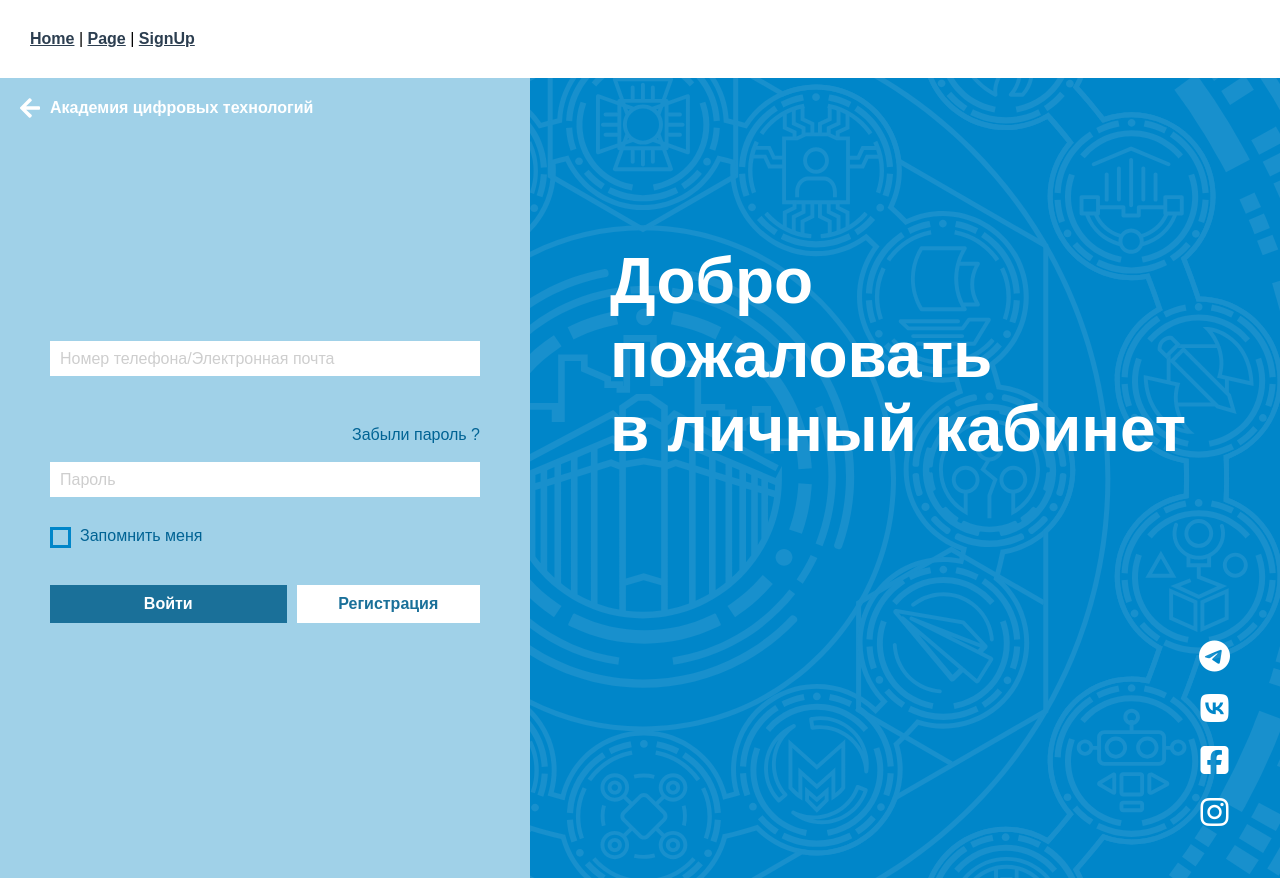
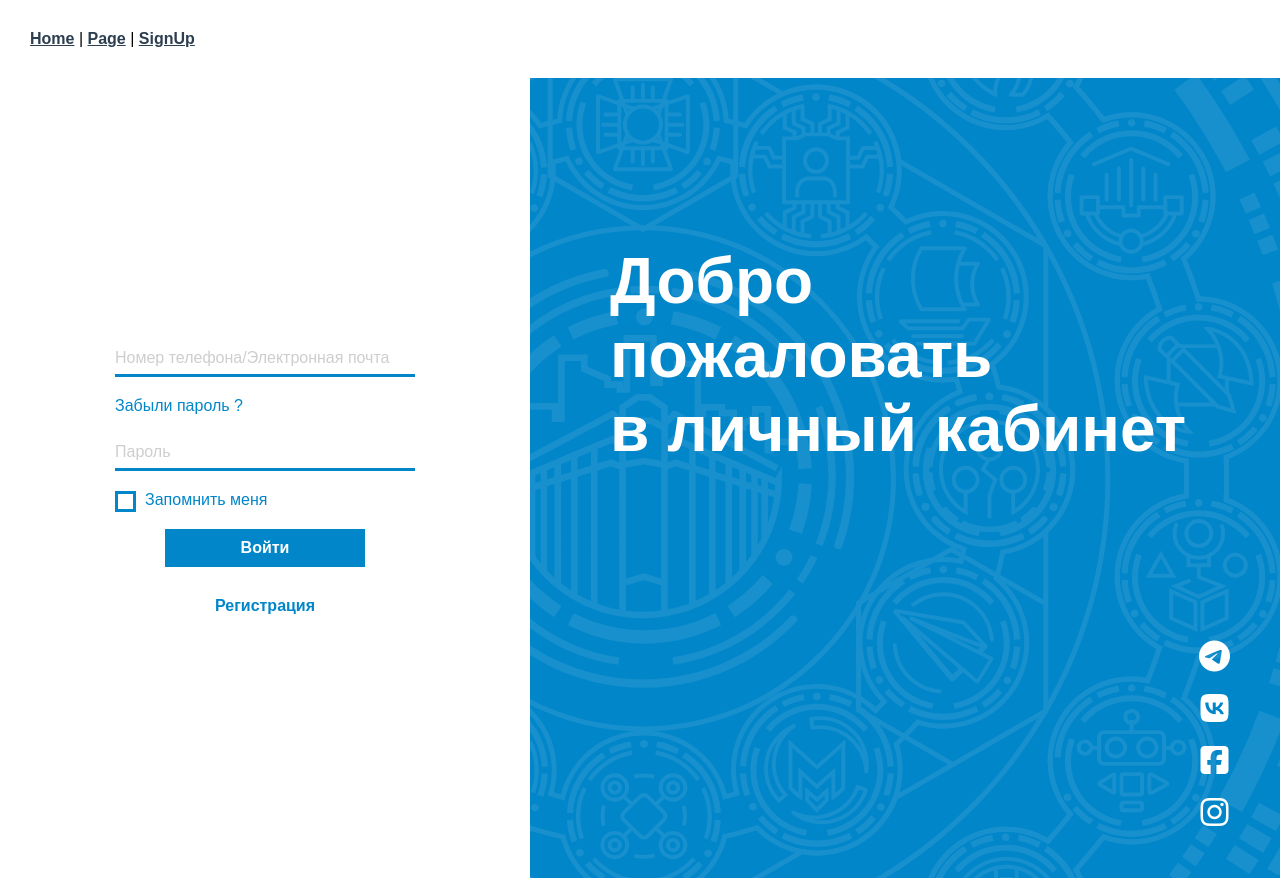
Before and after one commit to dudosyka/adtspb_node, a Vue app in the folder vue/: page /login in a window 1280 px wide. Built offline with nearby package versions, Linux system fonts and the light colour scheme.

Commit message:
mew styles for Login and SignUp

```diff
--- a/vue/src/App.vue
+++ b/vue/src/App.vue
@@ -6,9 +6,7 @@
       <router-link to="/signup">SignUp</router-link>
     </div>
 
-    <component :is="layout">
-        <router-view />
-    </component>
+    <router-view />
   </div>
 </template>
 
@@ -30,17 +28,13 @@
 </style>
 
 <script type="text/javascript">
-  import AuthLayout from '@/layouts/AuthLayout'
-  import HomeLayout from '@/layouts/HomeLayout'
 
   export default {
     computed: {
-      layout() {
-        return (this.$route.meta.layout || 'AuthLayout' )
-      }
+
     },
     components: {
-      AuthLayout, HomeLayout
+
     }
   }
 </script>
--- a/vue/src/assets/styles/style.css
+++ b/vue/src/assets/styles/style.css
@@ -26,7 +26,8 @@ body {
   .auth {
     grid-area: auth;
 
-    background: #a0D1e8;
+    align-items: center;
+    background: #fff;
     text-align: left;
     padding: 50px;
   }
@@ -185,6 +186,11 @@ body {
   }
 
 /* Form */
+  .form {
+    min-width: 300px;
+    max-width: 500px;
+  }
+
   .input-container {
     width: 100%;
     position: relative;
@@ -211,8 +217,10 @@ body {
     width: inherit;
     box-sizing: border-box;
 
-    padding: 10px;
+    padding: 10px 0;
     transition-duration: 0.3s;
+
+    border-bottom: 3px solid #0086C9;
   }
 
   .label {
@@ -220,7 +228,7 @@ body {
 
     position: absolute;
     top: 50%;
-    left: 10px;
+    left: 0px;
 
     width: inherit;
 
@@ -234,18 +242,14 @@ body {
     transition-duration: 0.3s;
   }
   .label-up {
-    transform: translateY(-30px) translateX(-5px);
+    transform: translateY(-30px);
     font-size: 0.9em;
-    color: #006394;
+    color: #0086C9;
   }
 
   .checkbox-container {
-    margin: 10px 0;
-    color: #006394;
-
-    display: grid;
-    grid-template-columns: 1fr;
-    grid-gap: 10px;
+    margin: 20px 0;
+    color: #0086C9;
   }
   .checkbox-container:hover {
     cursor: pointer;
@@ -280,8 +284,31 @@ body {
     border-width: 3px;
   }
 
+  .radio-heading {
+    margin: 0;
+    margin-bottom: 5px;
+    margin-top: 40px;
+    font-weight: normal;
+  }
+  .radio-list {
+    display: grid;
+    grid-gap: 10px;
+
+    list-style: none;
+    margin: 0;
+    padding: 0;
+  }
+  .radio-container {
+    padding-left: 35px;
+  }
+  .radio-container:hover {
+    cursor: pointer;
+  }
   label.radio {
     position: relative;
+  }
+  label.radio:hover {
+    cursor: pointer;
   }
   input[type=radio] {
     display: none;
@@ -307,7 +334,8 @@ body {
 /* buttons */
   .buttons {
     display: grid;
-    grid-template-columns: 55% auto;
+    grid-template-columns: 1fr;
+
     grid-gap: 10px;
 
     width: 100%;
@@ -326,35 +354,69 @@ body {
     padding: 10px;
     margin-bottom: 10px;
 
+    justify-self: center;
+    min-width: 200px;
+
     font-weight: bold;
     font-size: 1rem;
     text-decoration: none;
     text-align: center;
-    transition-duration: 0.3s;
+    transition: transform 0.3s;
   }
   .dark-button:hover, .light-button:hover {
-    transform: translateY(-5px);
+    transform: scale(1.1);
     cursor: pointer;
-    box-shadow: 0 5px 10px 2px #135473;
   }
   .dark-button {
     color: #fff;
-    background: #1a7099;
+    background: #0086C9;
   }
   .light-button {
-    color: #1a7099;
+    color: #0086C9;
     background: #fff;
   }
 
-  .air-dark-button {
-    color: #006394;
+  .dark {
+    color: #0086C9;
+  }
+  .dark-box {
+    border: none;
+    outline: none;
+
+    padding: 10px;
+
+    justify-self: center;
+
+    color: #fff;
+
+    font-weight: bold;
+    font-size: 1rem;
+    text-decoration: none;
+    text-align: center;
+  }
+/*Hovers*/
+  .darken {
+    background-color: #0086C9;
+    transition: background-color 0.3s;
+  }
+  .darken:hover {
+    background-color: #025680;
+    cursor: pointer;
+  }
+
+/*Actives*/
+
+  .air-button {
+    color: #0086C9;
     background: none;
     outline: none;
     border: none;
     text-decoration: none;
     font-size: 1rem;
+    transition: transform 0.3s;
   }
-  .air-dark-button:hover {
+  .air-button:hover {
+    transform: translateY(-5px);
     cursor: pointer;
   }
 
--- a/vue/src/router/index.js
+++ b/vue/src/router/index.js
@@ -17,19 +17,16 @@ const routes = [
   {
     path: '/login',
     name: 'Authorization',
-    meta: { layout: 'AuthLayout' },
     component: Login
   },
   {
     path: '/signup',
     name: 'Registration',
-    meta: { layout: 'AuthLayout' },
     component: SignUp
   },
   {
     path: '/passreset',
     name: 'PasswordReset',
-    meta: { layout: 'AuthLayout' },
     component: PassReset
   },
   {
--- a/vue/src/views/Login.vue
+++ b/vue/src/views/Login.vue
@@ -1,12 +1,13 @@
 <template>
   <main class="main-content">
       <div class="auth">
+        <form class="form">
           <div class="input-container">
             <label class="label" v-bind:class="{'label-up': login}">Номер телефона/Электронная почта</label><br>
             <input type="text" v-model="login" class="type" tabindex="1">
           </div>
 
-          <router-link class="air-dark-button pass-rest" to="/passreset">Забыли пароль ?</router-link>
+          <router-link class="air-button dark pass-rest" to="/passreset">Забыли пароль ?</router-link>
 
           <div class="input-container">
             <label class="label" v-bind:class="{'label-up': pass}">Пароль</label><br>
@@ -15,13 +16,14 @@
 
           <div class="checkbox-container" v-on:click="remember = !remember">
             <input type="checkbox" v-model="remember" class="checkbox" tabindex="3">
-            <label class="air-dark-button checkbox">Запомнить меня</label>
+            <label class="checkbox">Запомнить меня</label>
           </div>
 
           <div class="buttons">
             <button class="dark-button" @click="auth()" tabindex="4">Войти</button>
             <router-link to="/signup" tabindex="5" class="light-button">Регистрация</router-link>
           </div>
+        </form>
       </div>
 
       <div class="plate">
--- a/vue/src/views/SignUp.vue
+++ b/vue/src/views/SignUp.vue
@@ -1,6 +1,7 @@
 <template>
     <main class="main-content">
         <div class="auth">
+          <form class="form">
             <div class="input-container">
               <label class="label" v-bind:class="{'label-up': user.surname}">Фамилия</label><br>
               <input type="text" v-model="user.surname" class="type" tabindex="1">
@@ -21,23 +22,23 @@
               <masked-input
                 v-model="rawPhone"
                 mask="\+\7 (111) 1111-111"
-                @input="user.phone = '8' + arguments[1]"
+                @input="user.phone = arguments[1]"
                 type="tel"
                 class="type" />
             </div>
 
             <div class="input-container">
-              <label class="air-dark-button">Пол</label>
-              <div>
-                <div class="checkbox-container">
+              <h3 class="radio-heading dark">Пол</h3>
+              <ul class="radio-list">
+                <div class="radio-container">
                   <input type="radio" v-model.number="user.sex" value="1" class="radio" tabindex="3" id="man">
-                  <label class="air-dark-button radio" for="man">Мужской</label>
+                  <label class="dark radio" for="man">Мужской</label>
                 </div>
-                <div class="checkbox-container">
+                <div class="radio-container">
                   <input type="radio" v-model.number="user.sex" value="0" class="radio" tabindex="3" id="woman">
-                  <label class="air-dark-button radio" for="woman">Женский</label>
+                  <label class="dark radio" for="woman">Женский</label>
                 </div>
-              </div>
+              </ul>
             </div>
 
             <div class="input-container">
@@ -51,11 +52,14 @@
                   <label class="label" v-bind:class="{'label-up': user.password}">Пароль</label><br>
                   <input :type="passwordFieldType" v-model="user.password" class="type" tabindex="1">
                 </div>
-                <button @click="switchVisibility">0</button>
+                <button @click="switchVisibility" class="dark-box darken">0</button>
               </div>
             </div>
 
-            <button class="dark-button" @click="registration" tabindex="2">Зарегистрироваться</button>
+            <div class="buttons">
+              <button class="dark-button" @click="registration" tabindex="2">Зарегистрироваться</button>
+            </div>
+          </form>
         </div>
 
         <div class="plate">
@@ -111,6 +115,9 @@
     },
     methods: {
       registration() {
+        if (this.user.phone.length != 11) {
+            this.user.phone = '8' + this.user.phone
+        }
 
         let request = `
           mutation($user: UserInput) {
```
